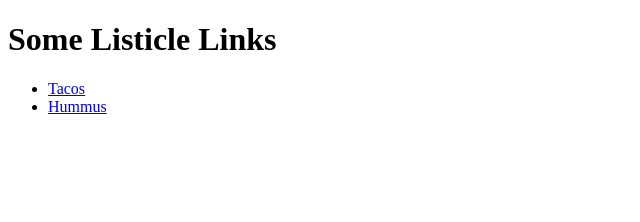
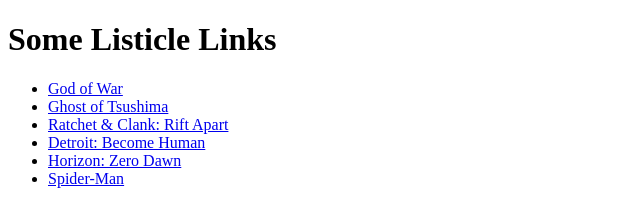
Before and after one commit to Atreus4202018/IGME-110-Repo, a plain HTML site: page index.html in a window 1280 px wide. Shown: the whole page, without its empty margins (0-640 px from the left). Drawn offline with Linux system fonts and the light colour scheme.

Commit message:
Update index.html

```diff
--- a/index.html
+++ b/index.html
@@ -8,8 +8,12 @@
 <body>
   <h1>Some Listicle Links</h1>
   <ul>
-    <li><a href="https://en.wikipedia.org/wiki/Taco">Tacos</a></li>
-    <li><a href="https://en.wikipedia.org/wiki/Hummus">Hummus</a></li>
+    <li><a href="https://store.steampowered.com/app/1593500/God_of_War/?snr=1_1056_ajaxgetfilteredrecommendations_creator_curator-tabs&curator_clanid=40425349">God of War</a></li>
+    <li><a href="https://store.steampowered.com/app/2215430/Ghost_of_Tsushima_DIRECTORS_CUT/?snr=1_1056_4_creator_curator-tabs&curator_clanid=40425349">Ghost of Tsushima</a></li>
+    <li><a href="https://store.steampowered.com/app/1895880/Ratchet__Clank_Rift_Apart/?snr=1_1056_ajaxgetfilteredrecommendations_creator_curator-tabs&curator_clanid=40425349">Ratchet & Clank: Rift Apart</a></li>
+    <li><a href="https://store.steampowered.com/app/1222140/Detroit_Become_Human/">Detroit: Become Human</a></li>
+    <li><a href="https://store.steampowered.com/app/1151640/Horizon_Zero_Dawn_Complete_Edition/?snr=1_1056_ajaxgetfilteredrecommendations_creator_curator-tabs&curator_clanid=40425349">Horizon: Zero Dawn</a></li>
+    <li><a href="https://store.steampowered.com/app/1817070/Marvels_SpiderMan_Remastered/?snr=1_1056_ajaxgetfilteredrecommendations_creator_curator-tabs&curator_clanid=40425349">Spider-Man</a></li>
   </ul>
 </body>
 </html>
```
